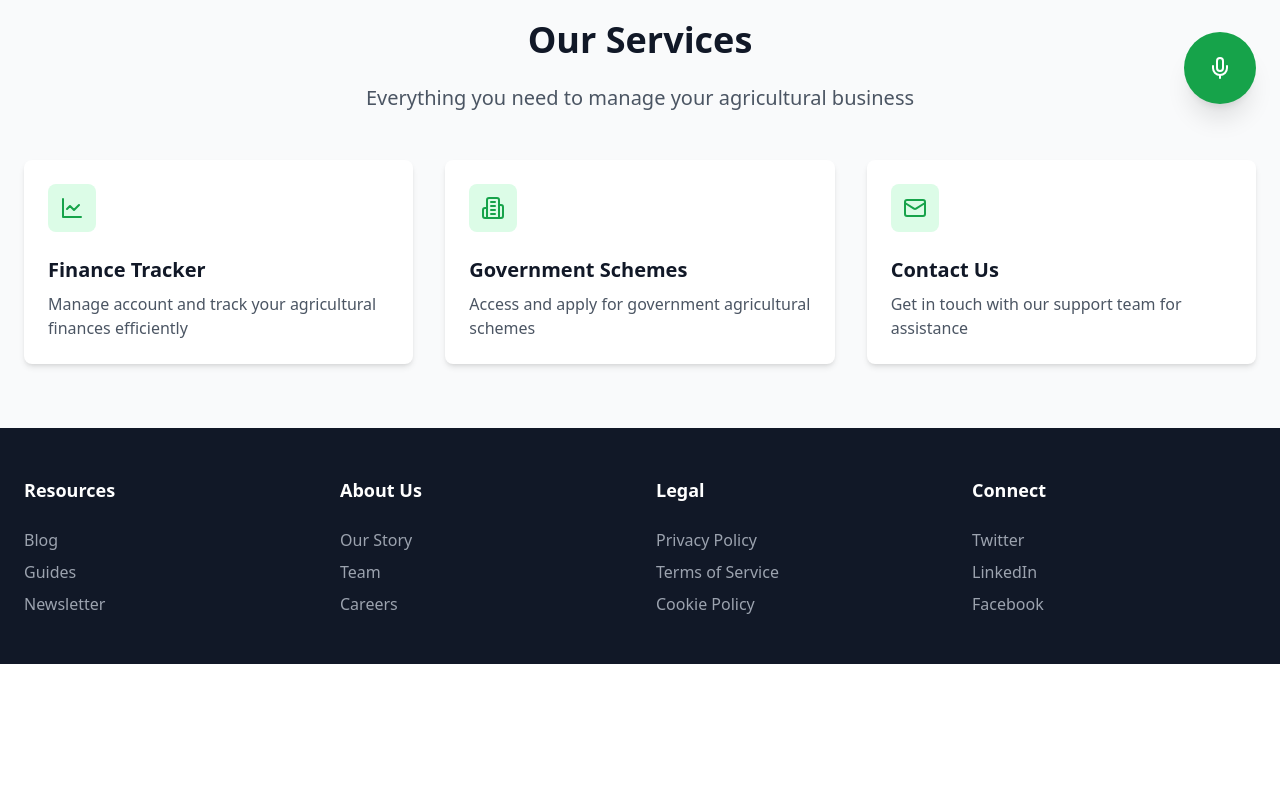
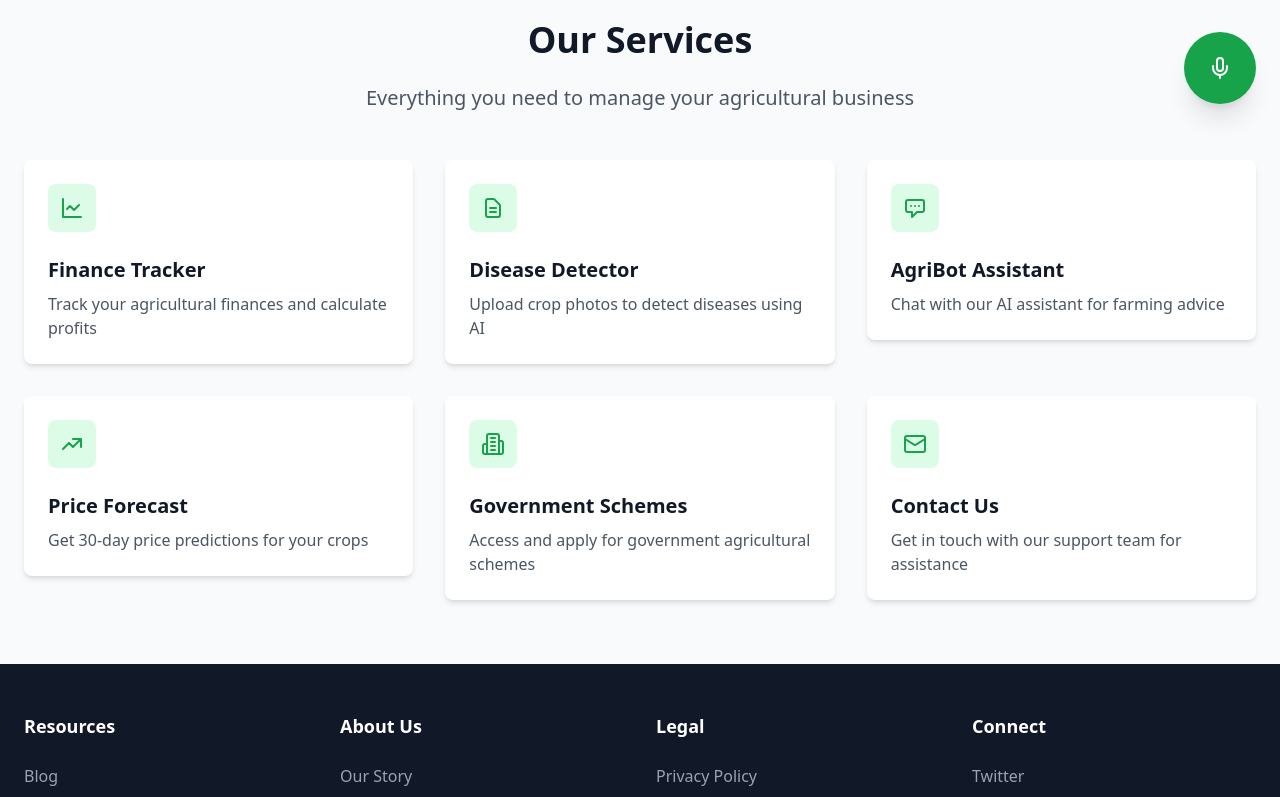
Before and after one commit to vijayvardhan28/AgriTradetTheAnalyst, a React (Vite) app in the folder project/: page / in a window 1280 px wide. Shown: the part 672-1469 px from the top of the page. Before the commit the page ends 1336 px from the top, so only its background shows below. Built offline with nearby package versions, Linux system fonts and the light colour scheme.

Commit message:
Added all services

```diff
--- a/project/src/pages/Home.jsx
+++ b/project/src/pages/Home.jsx
@@ -69,7 +69,43 @@ const Home = () => {
                 <LineChart className="h-6 w-6 text-green-600" />
               </div>
               <h3 className="text-xl font-semibold mb-2 text-gray-900">Finance Tracker</h3>
-              <p className="text-gray-600">Manage account and track your agricultural finances efficiently</p>
+              <p className="text-gray-600">Track your agricultural finances and calculate profits</p>
+            </div>
+          </Link>
+
+          <Link to="/disease-detector" className="group">
+            <div className="bg-white p-6 rounded-lg shadow-md hover:shadow-lg transition-shadow">
+              <div className="h-12 w-12 bg-green-100 rounded-lg flex items-center justify-center mb-4">
+                <svg className="h-6 w-6 text-green-600" fill="none" viewBox="0 0 24 24" stroke="currentColor">
+                  <path strokeLinecap="round" strokeLinejoin="round" strokeWidth={2} d="M9 12h6m-6 4h6m2 5H7a2 2 0 01-2-2V5a2 2 0 012-2h5.586a1 1 0 01.707.293l5.414 5.414a1 1 0 01.293.707V19a2 2 0 01-2 2z" />
+                </svg>
+              </div>
+              <h3 className="text-xl font-semibold mb-2 text-gray-900">Disease Detector</h3>
+              <p className="text-gray-600">Upload crop photos to detect diseases using AI</p>
+            </div>
+          </Link>
+
+          <Link to="/agribot" className="group">
+            <div className="bg-white p-6 rounded-lg shadow-md hover:shadow-lg transition-shadow">
+              <div className="h-12 w-12 bg-green-100 rounded-lg flex items-center justify-center mb-4">
+                <svg className="h-6 w-6 text-green-600" fill="none" viewBox="0 0 24 24" stroke="currentColor">
+                  <path strokeLinecap="round" strokeLinejoin="round" strokeWidth={2} d="M8 10h.01M12 10h.01M16 10h.01M9 16H5a2 2 0 01-2-2V6a2 2 0 012-2h14a2 2 0 012 2v8a2 2 0 01-2 2h-5l-5 5v-5z" />
+                </svg>
+              </div>
+              <h3 className="text-xl font-semibold mb-2 text-gray-900">AgriBot Assistant</h3>
+              <p className="text-gray-600">Chat with our AI assistant for farming advice</p>
+            </div>
+          </Link>
+
+          <Link to="/forecast" className="group">
+            <div className="bg-white p-6 rounded-lg shadow-md hover:shadow-lg transition-shadow">
+              <div className="h-12 w-12 bg-green-100 rounded-lg flex items-center justify-center mb-4">
+                <svg className="h-6 w-6 text-green-600" fill="none" viewBox="0 0 24 24" stroke="currentColor">
+                  <path strokeLinecap="round" strokeLinejoin="round" strokeWidth={2} d="M13 7h8m0 0v8m0-8l-8 8-4-4-6 6" />
+                </svg>
+              </div>
+              <h3 className="text-xl font-semibold mb-2 text-gray-900">Price Forecast</h3>
+              <p className="text-gray-600">Get 30-day price predictions for your crops</p>
             </div>
           </Link>
 
```
